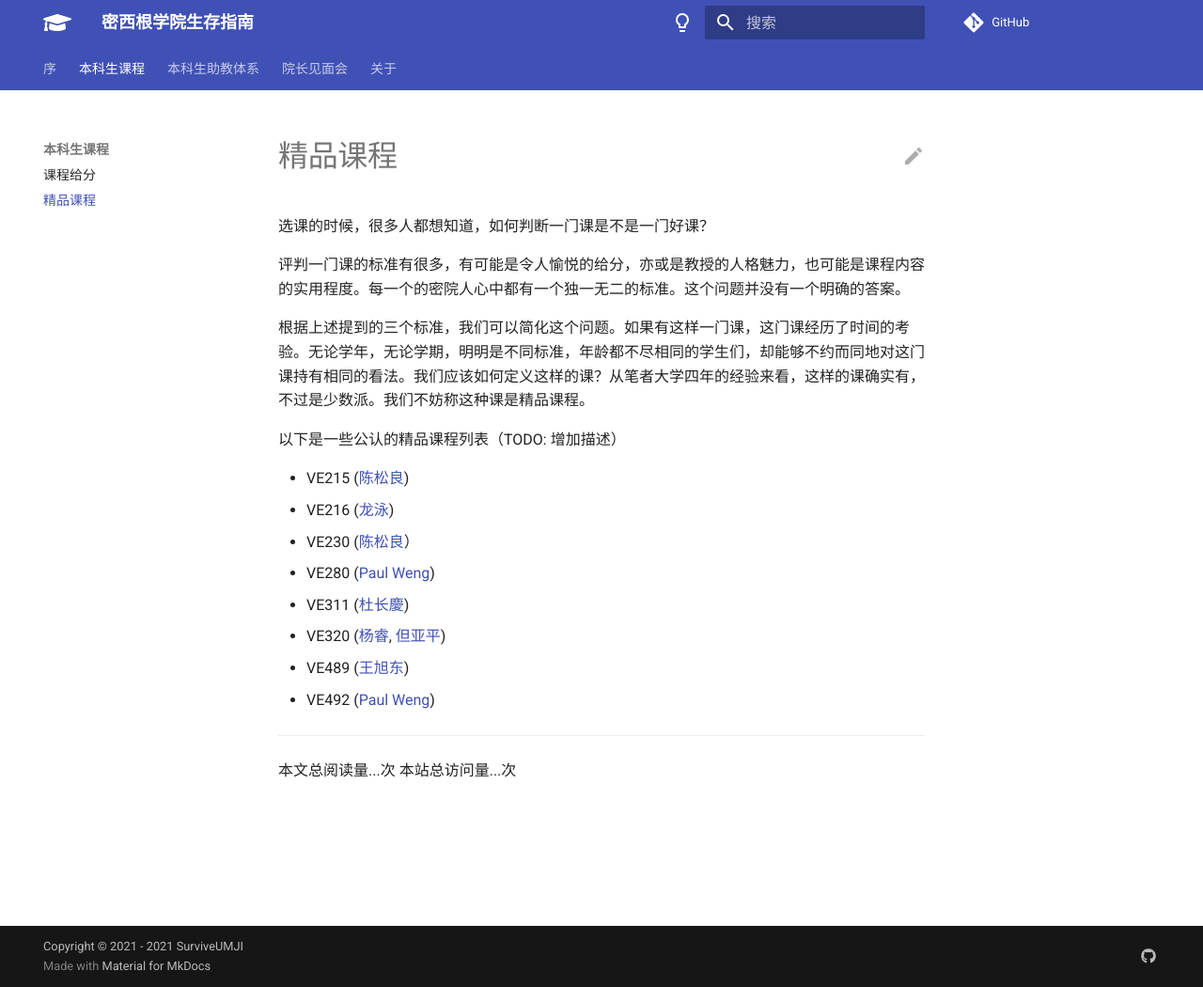
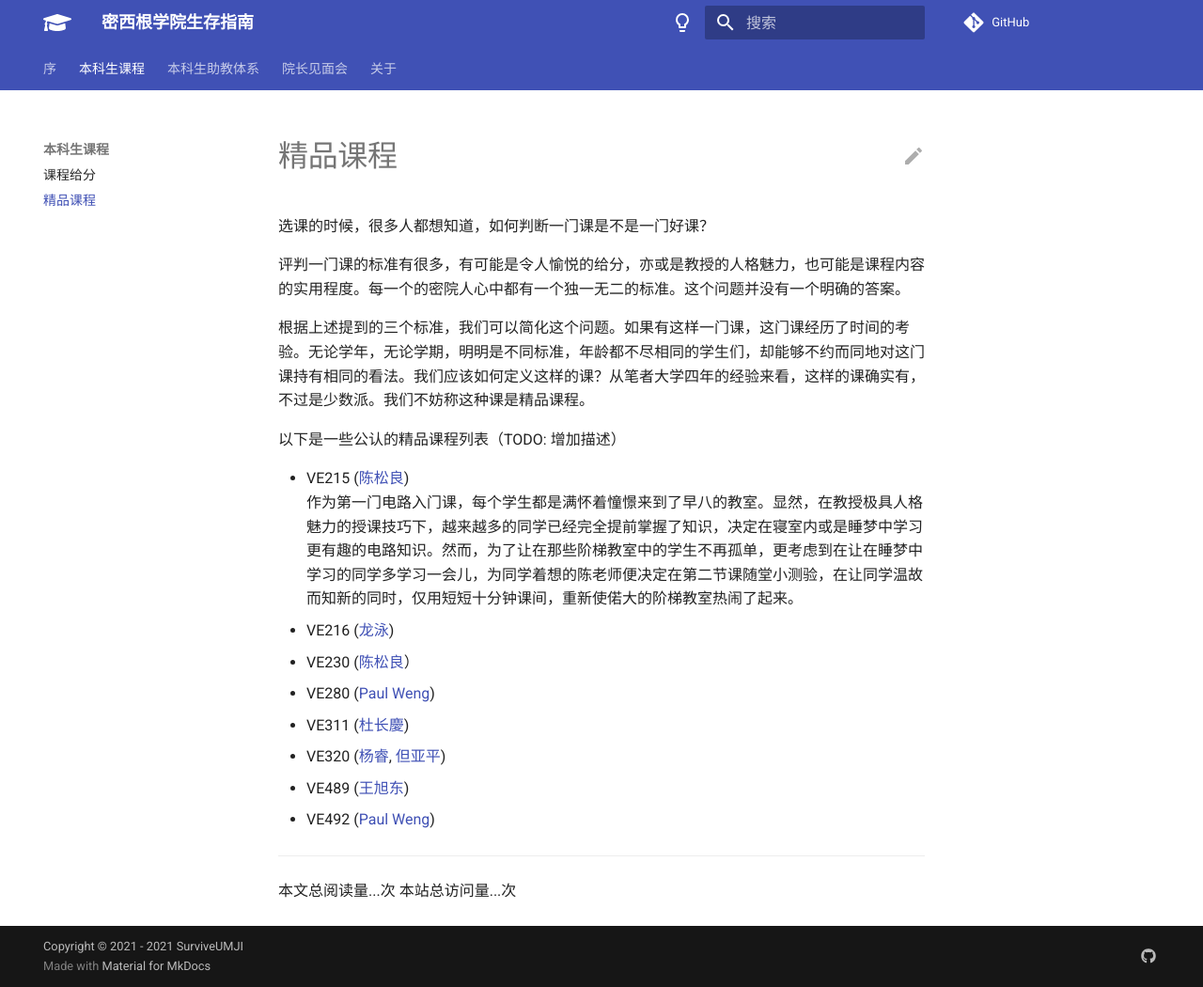
Before and after one commit to SurviveUMJI/SurviveUMJIManual, an MkDocs documentation site: the page built from docs/undergraduate/course/epic.md, in a window 1280 px wide and 1050 px high. Shown: the whole window at 94% size. Built offline with MkDocs 1.6.1 and Material for MkDocs 9.7.7, drawn with Linux system fonts in a browser that asks for light colours; comment, search, counter and statistics services are not loaded.

Commit message:
Update epic.md
Add description for VE215

```diff
--- a/docs/undergraduate/course/epic.md
+++ b/docs/undergraduate/course/epic.md
@@ -9,6 +9,7 @@
 以下是一些公认的精品课程列表（TODO: 增加描述）
 
 - VE215 ([陈松良](https://www.ji.sjtu.edu.cn/cn/about/faculty-staff/faculty-directory/faculty-detail/83/))
+  作为第一门电路入门课，每个学生都是满怀着憧憬来到了早八的教室。显然，在教授极具人格魅力的授课技巧下，越来越多的同学已经完全提前掌握了知识，决定在寝室内或是睡梦中学习更有趣的电路知识。然而，为了让在那些阶梯教室中的学生不再孤单，更考虑到在让在睡梦中学习的同学多学习一会儿，为同学着想的陈老师便决定在第二节课随堂小测验，在让同学温故而知新的同时，仅用短短十分钟课间，重新使偌大的阶梯教室热闹了起来。
 - VE216 ([龙泳](https://www.ji.sjtu.edu.cn/cn/about/faculty-staff/faculty-directory/faculty-detail/102/))
 - VE230 ([陈松良](https://www.ji.sjtu.edu.cn/cn/about/faculty-staff/faculty-directory/faculty-detail/83/)）
 - VE280 ([Paul Weng](https://www.ji.sjtu.edu.cn/cn/about/faculty-staff/faculty-directory/faculty-detail/138/))
```
